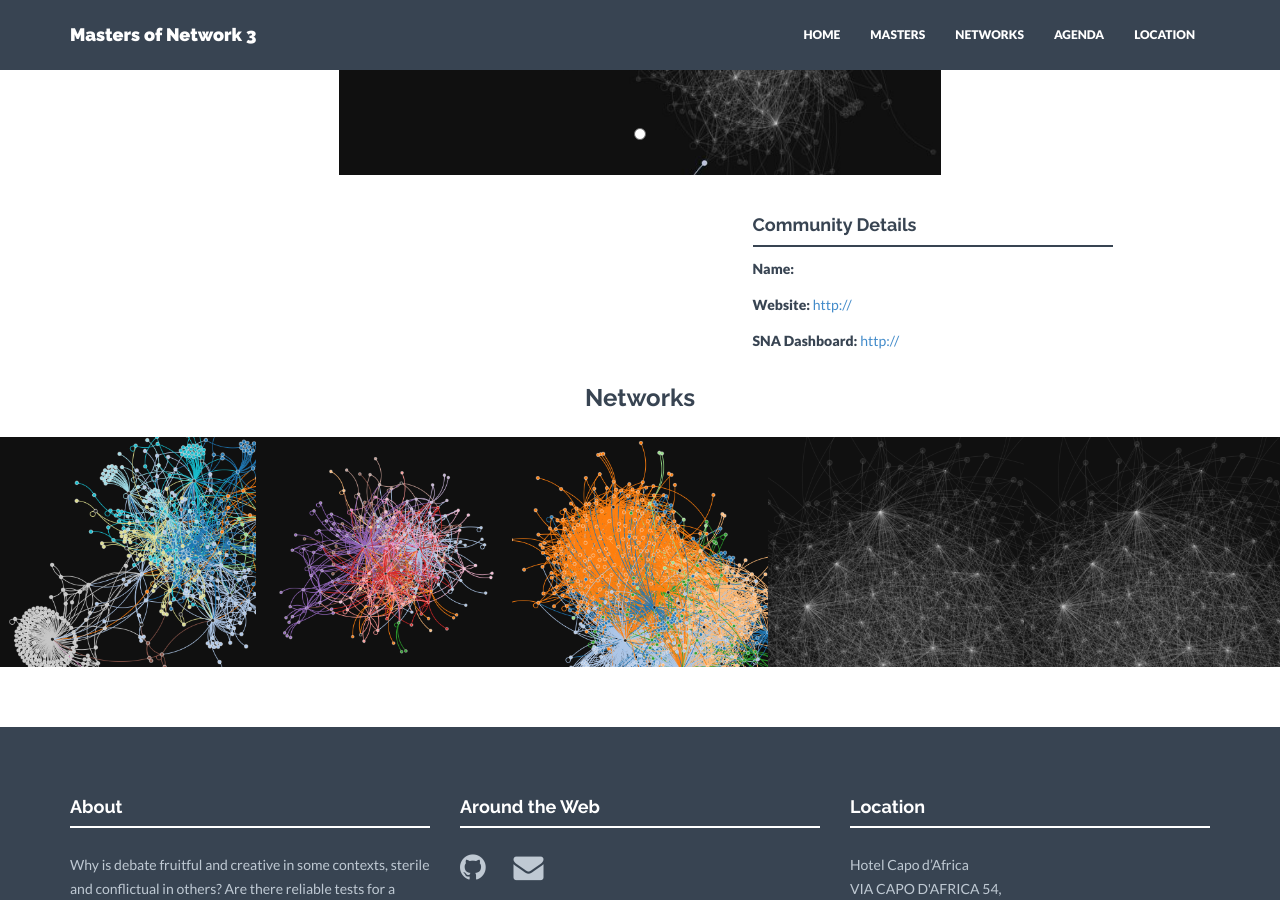
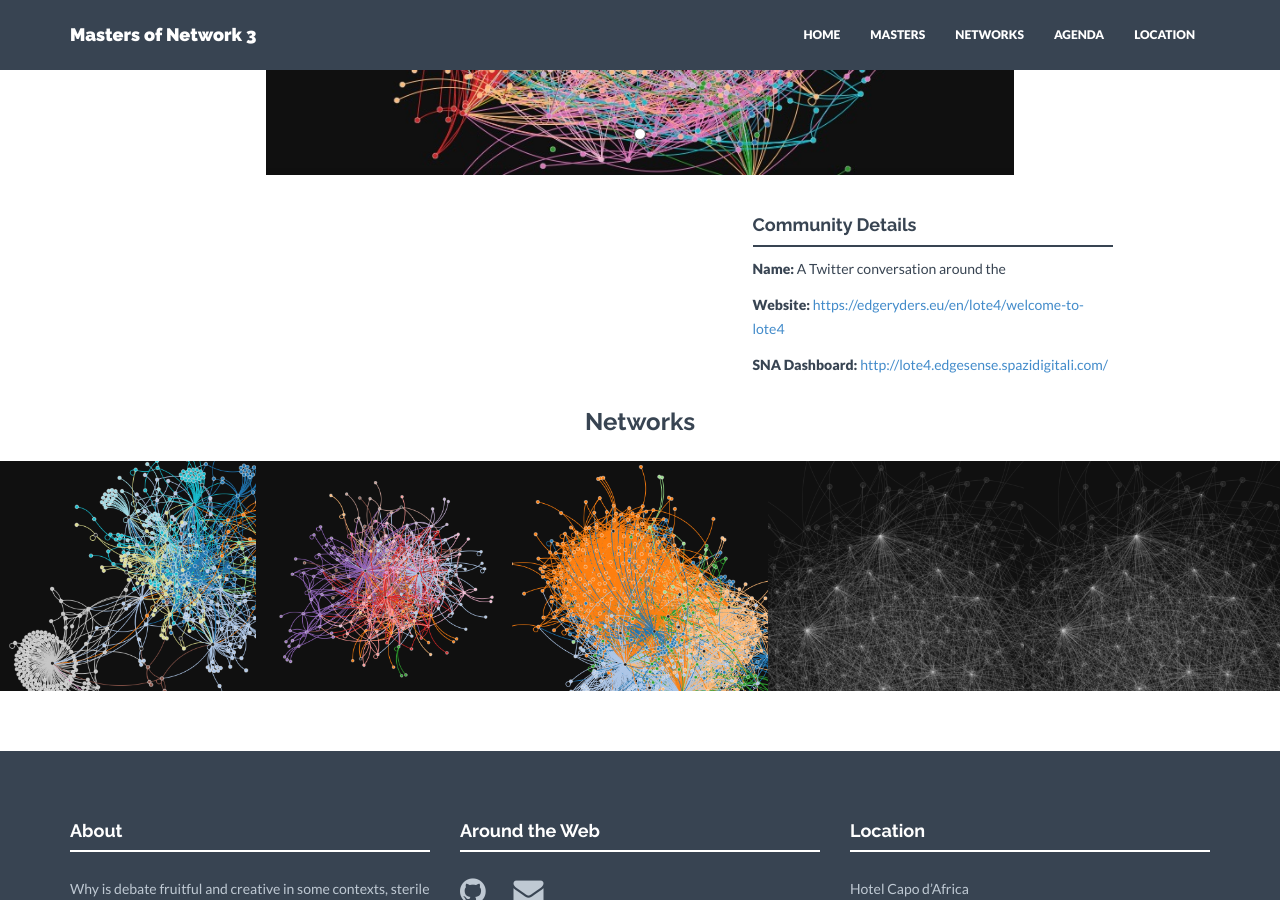
Before and after one commit to Wikitalia/MoN3, a Jekyll site: the page built from _posts/network/2015-02-26-lote4.markdown, in a window 1280 px wide and 900 px high, scrolled down 651 px. Built offline with Jekyll 4.4.1, drawn with Linux system fonts in a browser that asks for light colours; nearby versions of some CDN libraries.

Commit message:
Added links to the dashboard, site and image of LOTE4

```diff
--- a/_posts/network/2015-02-26-lote4.markdown
+++ b/_posts/network/2015-02-26-lote4.markdown
@@ -7,8 +7,8 @@ categories:
 - network
 img: network_portfolio.png
 carousel:
-- network_01.jpg
-client: #LOTE4
-dashboard: http://
-website: http://
+- LOTE4.jpg
+client: A Twitter conversation around the #LOTE4
+dashboard: http://lote4.edgesense.spazidigitali.com/
+website: https://edgeryders.eu/en/lote4/welcome-to-lote4
 ---
```
Also changed, not shown: assets/img/network/carousel/LOTE4.jpg (added).
